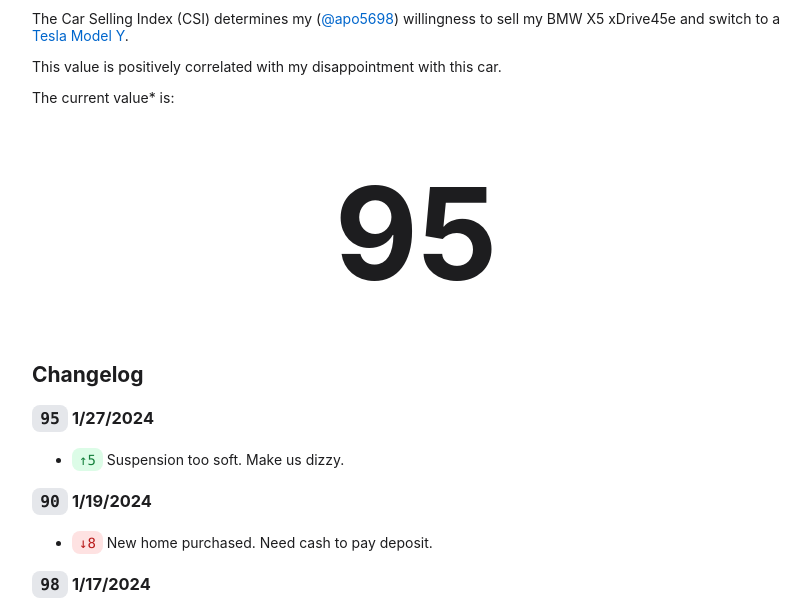
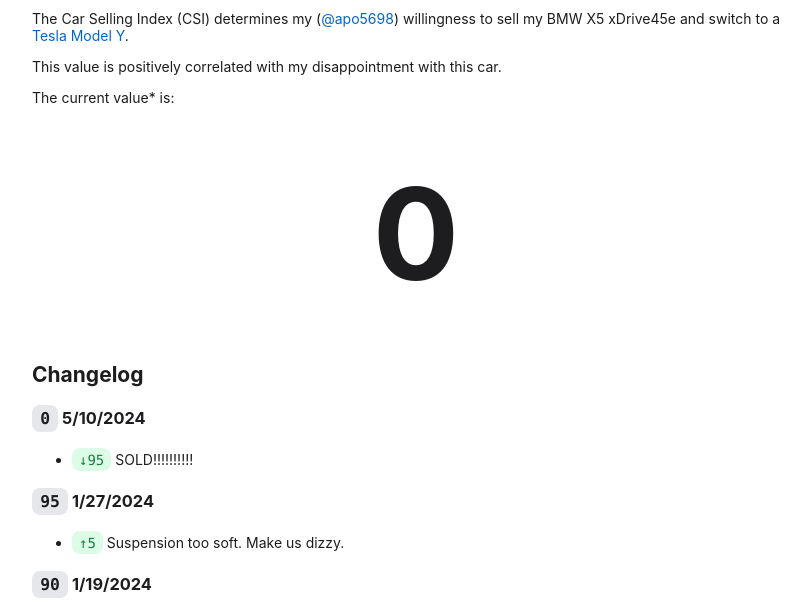
Before and after one commit to apo5698/apo5698.github.io, a plain HTML site: page index.html in a window 1280 px wide. Shown: the part 113-724 px from the top of the page, without its empty margins (224-1034 px from the left). Drawn offline with Linux system fonts and the light colour scheme; a web font is replaced by a local one.

Commit message:
CAR SOLD!!!!!!!!!!

```diff
--- a/index.html
+++ b/index.html
@@ -20,8 +20,18 @@
     </p>
     <p>This value is positively correlated with my disappointment with this car.</p>
     <p>The current value* is:</p>
-    <p class="csi">95</p>
+    <p class="csi">0</p>
     <h2>Changelog</h2>
+    <h3>
+      <code>0</code>
+      5/10/2024
+    </h3>
+    <ul>
+      <li>
+        <code class="csi-up">↓95</code>
+        SOLD!!!!!!!!!!
+      </li>
+    </ul>
     <h3>
       <code>95</code>
       1/27/2024
```
